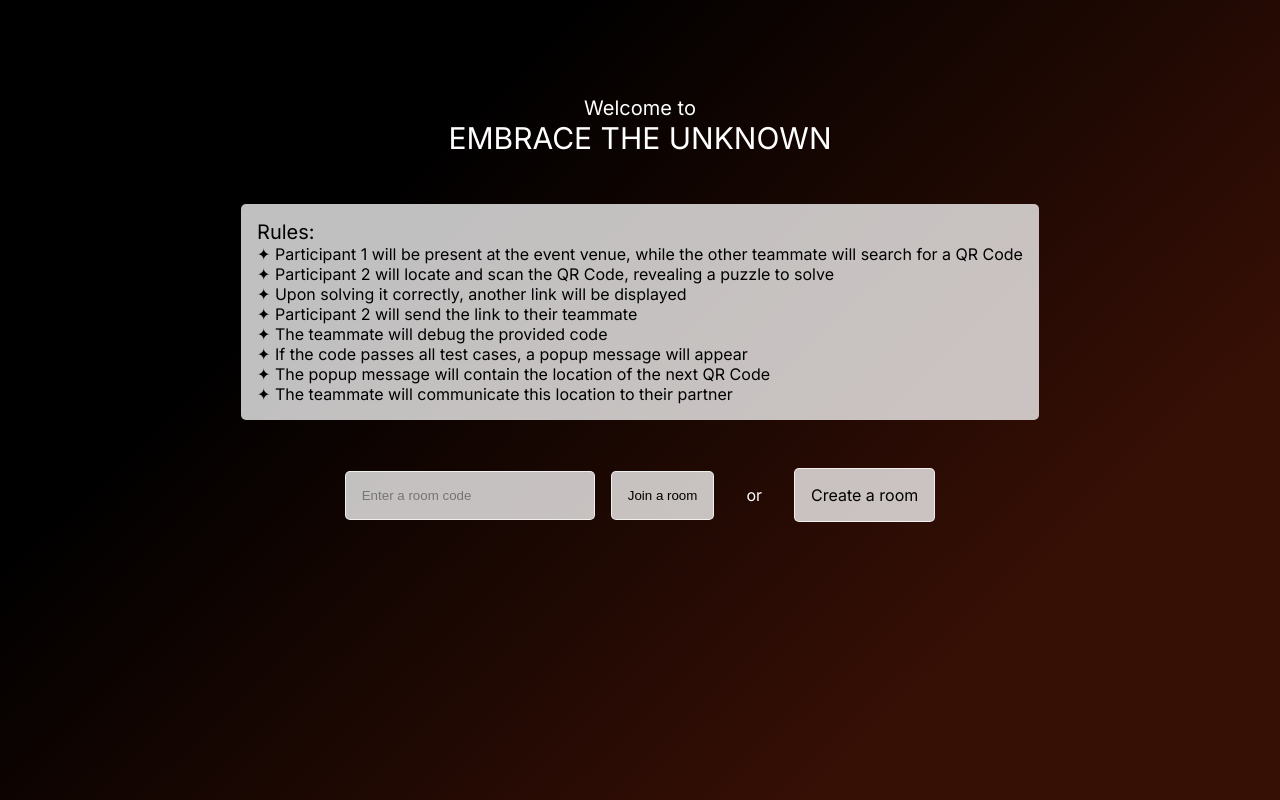
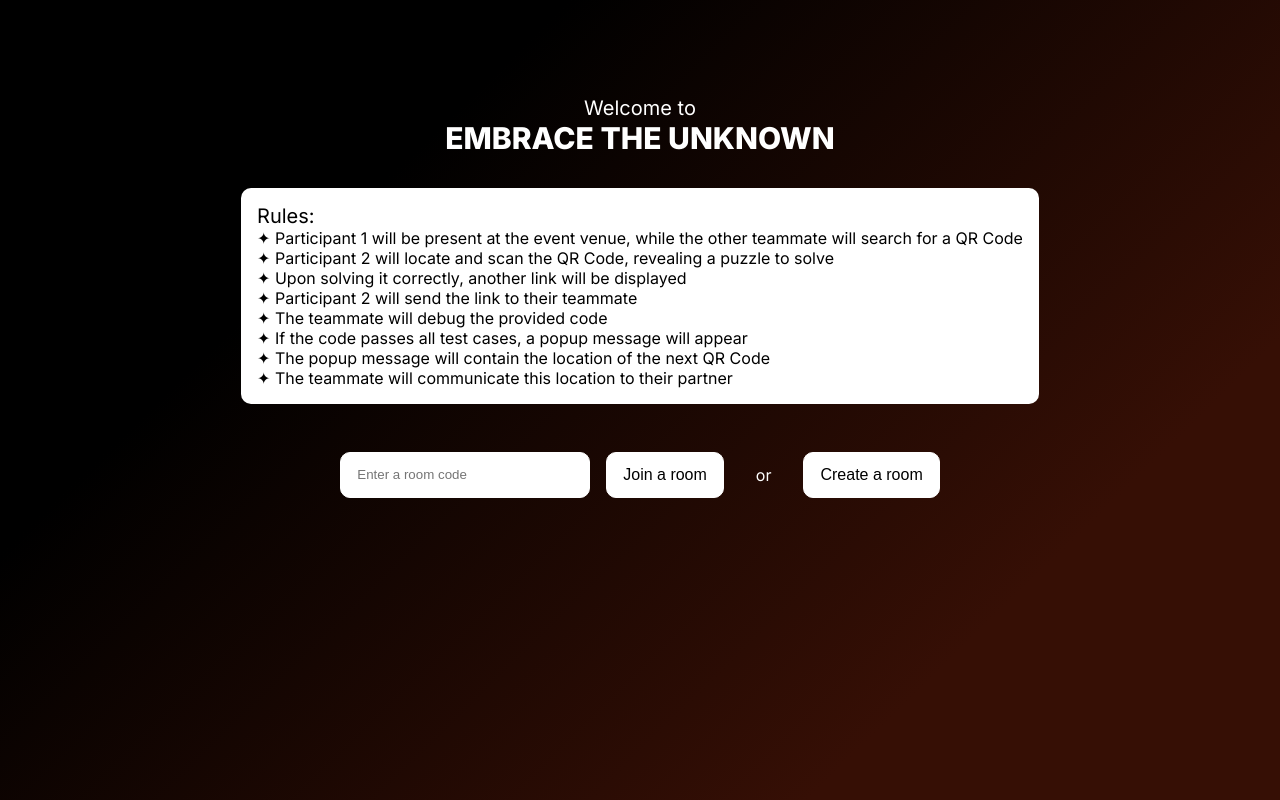
Before and after one commit to Thirupathy2002/embrace-the-unknown, a Next.js app: page / in a window 1280 px wide. Built offline with nearby package versions, Linux system fonts and the light colour scheme.

Commit message:
toast, player choose redesign

```diff
--- a/package.json
+++ b/package.json
@@ -15,6 +15,7 @@
     "react": "^18",
     "react-dom": "^18",
     "reactjs-qr-reader": "^1.1.0",
-    "sass": "^1.69.4"
+    "sass": "^1.69.4",
+    "sonner": "^1.0.3"
   }
 }
--- a/src/app/layout.js
+++ b/src/app/layout.js
@@ -1,17 +1,21 @@
-import { Inter } from 'next/font/google'
-import '@/styles/globals.css'
+import { Inter } from "next/font/google";
+import "@/styles/globals.css";
+import { Toaster } from "sonner";
 
-const inter = Inter({ subsets: ['latin'] })
+const inter = Inter({ subsets: ["latin"] });
 
 export const metadata = {
-  title: 'Create Next App',
-  description: 'Generated by create next app',
-}
+  title: "Create Next App",
+  description: "Generated by create next app",
+};
 
 export default function RootLayout({ children }) {
   return (
     <html lang="en">
-      <body className={inter.className}>{children}</body>
+      <body className={inter.className}>
+        <Toaster richColors position="bottom-center" />
+        {children}
+      </body>
     </html>
-  )
+  );
 }
--- a/src/app/page.js
+++ b/src/app/page.js
@@ -2,6 +2,7 @@
 import styles from "@/styles/page.module.scss";
 import classNames from "classnames";
 import { useRouter } from "next/navigation";
+import { toast } from "sonner";
 
 export default function Home() {
   const router = useRouter();
@@ -28,8 +29,9 @@ export default function Home() {
         }),
       });
       if (res.status !== 200) {
-        console.log("not found");
+        toast.error("Room not found");
       } else {
+        toast.success("Room not found");
         router.replace(`/game/${roomID}`);
       }
     }
@@ -63,12 +65,12 @@ export default function Home() {
           </button>
         </form>
         or
-        <div
+        <button
           className={classNames(styles.create, styles.button)}
           onClick={(e) => handleRoom(e, "create")}
         >
           Create a room
-        </div>
+        </button>
       </div>
     </div>
   );
--- a/src/styles/game.module.scss
+++ b/src/styles/game.module.scss
@@ -1,26 +1,73 @@
-.main{
+.main {
   display: flex;
-  justify-content: center;
+  flex-direction: column;
   align-items: center;
-  flex-direction: column;
-  height: 100vh;
+  padding: 6rem;
+  min-height: 100dvh;
+  width: 100vw;
+
+  .head {
+    font-size: 20px;
+    text-align: center;
+    margin-bottom: 1rem;
+
+    .title {
+      font-size: 30px;
+      margin-bottom: 2rem;
+      font-weight: 800;
+    }
+
+    span {
+      background-color: rgba(255, 255, 255, 0.25);
+      border-radius: 5px;
+      padding: 0.1rem 0.5rem;
+      text-align: center;
+    }
+  }
+
+  .rules {
+    width: 70vw;
+    display: flex;
+    gap: 2rem;
+    margin-bottom: 2rem;
+    background-color: #fff;
+    color: black;
+    border-radius: 0 0 10px 10px;
+    padding: 1rem;
+
+    .a,
+    .b {
+      width: 50%;
+
+      .title {
+        width: fit-content;
+        padding: 0.2rem 0.5rem;
+        font-size: 20px;
+      }
+    }
+  }
+
+  .instruction {
+    width: 70vw;
+    text-align: center;
+    background: rgba(255, 255, 255, 0.258);
+    border-radius: 10px 10px 0 0;
+    margin-top: 1rem;
+    padding: 0.2rem 0.5rem;
+  }
+
+  .players {
+    display: flex;
+    gap: 3rem;
+    margin-top: 1rem;
+  }
 }
-.players{
-  display: flex;
-  gap: 3rem;
-  margin-top: 2rem;
-}
-.card{
-  padding: 20px;
-  border-radius: 15px;
-  border: 1px solid #dadada;
-  cursor: pointer;
-}
-.container{
+
+.container {
   height: 100vh;
   max-width: 900px;
   margin-inline: auto;
-  > h2{
+  > h2 {
     padding: 1rem 0;
     text-align: center;
   }
--- a/src/styles/globals.css
+++ b/src/styles/globals.css
@@ -12,10 +12,32 @@ body {
 
 body {
   color: white;
-background: linear-gradient(135.8deg, rgb(0, 0, 0) 27.1%, rgb(54, 15, 5) 77.5%);
+  background: linear-gradient(135.8deg, rgb(0, 0, 0) 27.1%, rgb(54, 15, 5) 77.5%);
 }
 
 a {
   color: inherit;
   text-decoration: none;
 }
+
+a,
+button {
+  font-size: 16px;
+  cursor: pointer;
+  border-radius: 10px;
+  background-color: #fff;
+  border: 1px solid #fff;
+  color: black;
+  padding: 0.8rem 1rem;
+  transition: all 0.5s;
+  &:hover {
+    background-color: transparent;
+    color: white;
+    scale: 1.05;
+    transition: all 0.5s;
+  }
+}
+
+*::placeholder {
+  text-transform: initial;
+}
--- a/src/styles/page.module.scss
+++ b/src/styles/page.module.scss
@@ -14,18 +14,21 @@
 
     .title {
       font-size: 30px;
+      margin-bottom: 2rem;
+      font-weight: 800;
     }
   }
 
   .rules {
-    background-color: #ffffffc0;
+    background-color: #fff;
     color: black;
-    margin-top: 3rem;
-    border-radius: 5px;
+    border-radius: 10px;
     padding: 1rem;
+
     .title {
       font-size: 20px;
     }
+
     ul {
       li {
         margin-left: 1rem;
@@ -40,41 +43,25 @@
     align-items: center;
     justify-content: center;
     gap: 2rem;
+
     .create {
       display: flex;
       gap: 1rem;
+
       input {
         min-width: 250px;
         text-transform: uppercase;
-        border-radius: 5px;
-        border: 1px solid #ffffffc0;
-        padding: 1rem;
-        background-color: #ffffffc0;
+        border-radius: 10px;
+        border: 1px solid #fff;
+        padding: 0.8rem 1rem;
+        background-color: #fff;
         color: black;
-        &::placeholder {
-          text-transform: initial;
-        }
+
         &:focus {
           outline: none;
           border: 1px solid #ffffff;
         }
       }
     }
-    .button {
-      border-radius: 5px;
-      background-color: #ffffffc0;
-      border: 1px solid #ffffffc0;
-      color: black;
-      padding: 1rem;
-      transition: all 0.5s;
-      &.join {
-      }
-      &:hover {
-        background-color: transparent;
-        color: white;
-        scale: 1.05;
-        transition: all 0.5s;
-      }
-    }
   }
 }
```
Also changed, not shown: src/app/game/[id]/page.jsx (+27 -3 lines).
